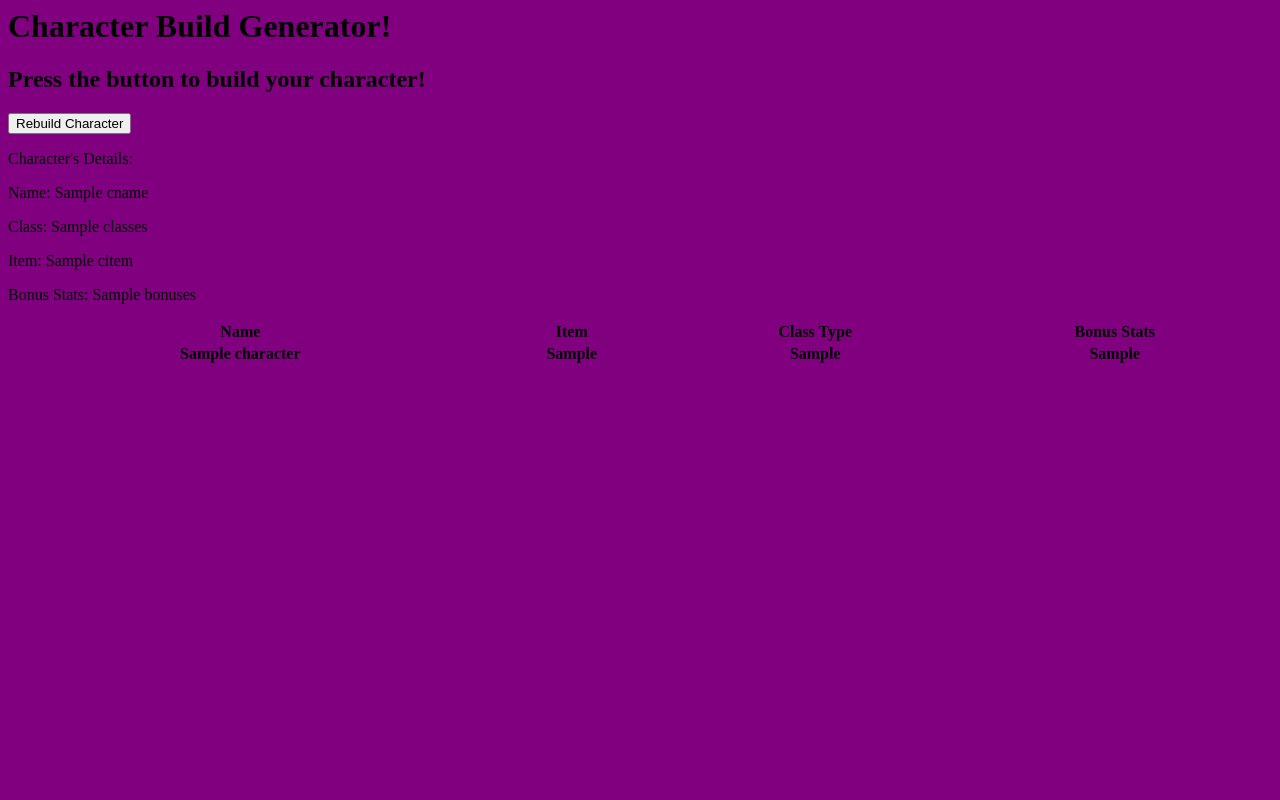
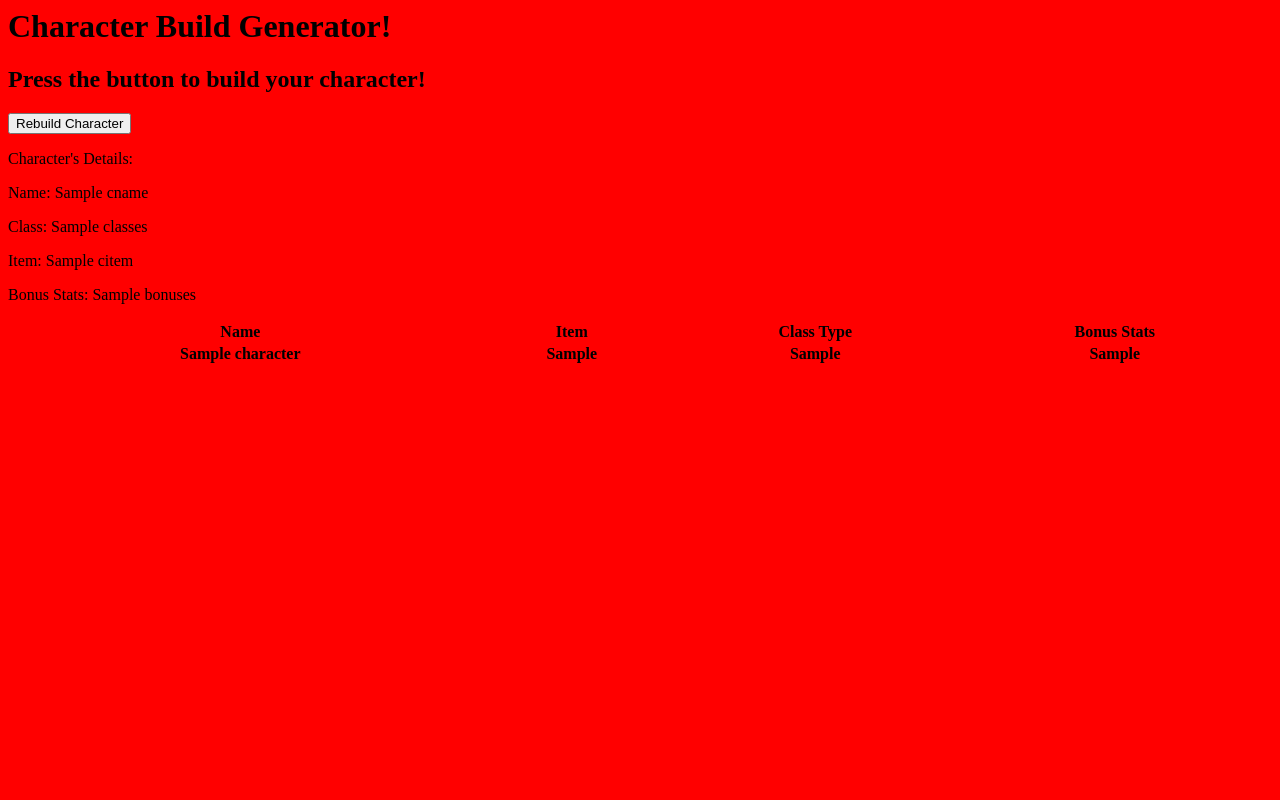
Before and after one commit to Nas-Islam/sfia2-character-repo, a Flask app: template service_1/application/templates/index.html in a window 1280 px wide. Run offline with Flask 2, Linux system fonts and the light colour scheme; tables that the repository leaves empty hold one stand-in row (values such as "Sample post"); the template is opened without the code that fills it: values that come from a table or form of the project are taken from there, most other values are stand-ins (such as "Sample title", 1, 10 or a date in 2020); lists and menus that the app fills with data are empty.

Commit message:
Made change to background colour

```diff
--- a/service_1/application/templates/index.html
+++ b/service_1/application/templates/index.html
@@ -1,4 +1,4 @@
-<body style="background-color:purple;">
+<body style="background-color:red;">
 <h1>Character Build Generator!</h1>
 
 <h2>Press the button to build your character!</h2>
```
